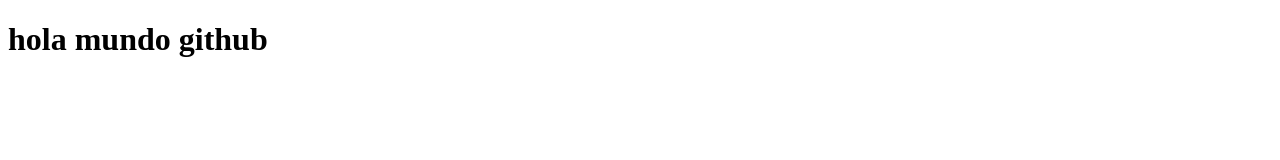
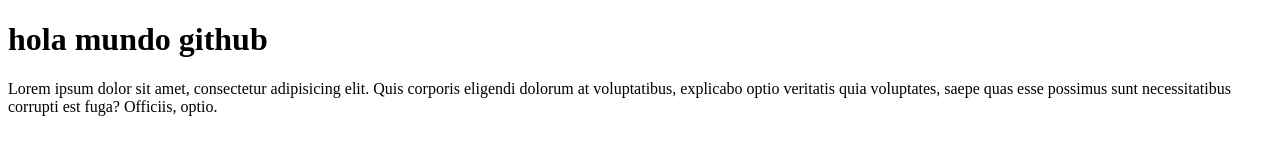
Before and after one commit to JohaGi23/ejemploAgiles, a plain HTML site: page index.html in a window 1280 px wide. Drawn offline with Linux system fonts and the light colour scheme.

Commit message:
Update index.html
agregue etiqueta parrafo

```diff
--- a/index.html
+++ b/index.html
@@ -8,5 +8,8 @@
 </head>
 <body>
     <h1>hola mundo github</h1>
+    <p>Lorem ipsum dolor sit amet, consectetur adipisicing elit. Quis corporis eligendi dolorum at voluptatibus, explicabo optio veritatis quia voluptates, saepe quas esse possimus sunt necessitatibus corrupti est fuga? Officiis, optio.
+
+    </p>
 </body>
 </html>
```
